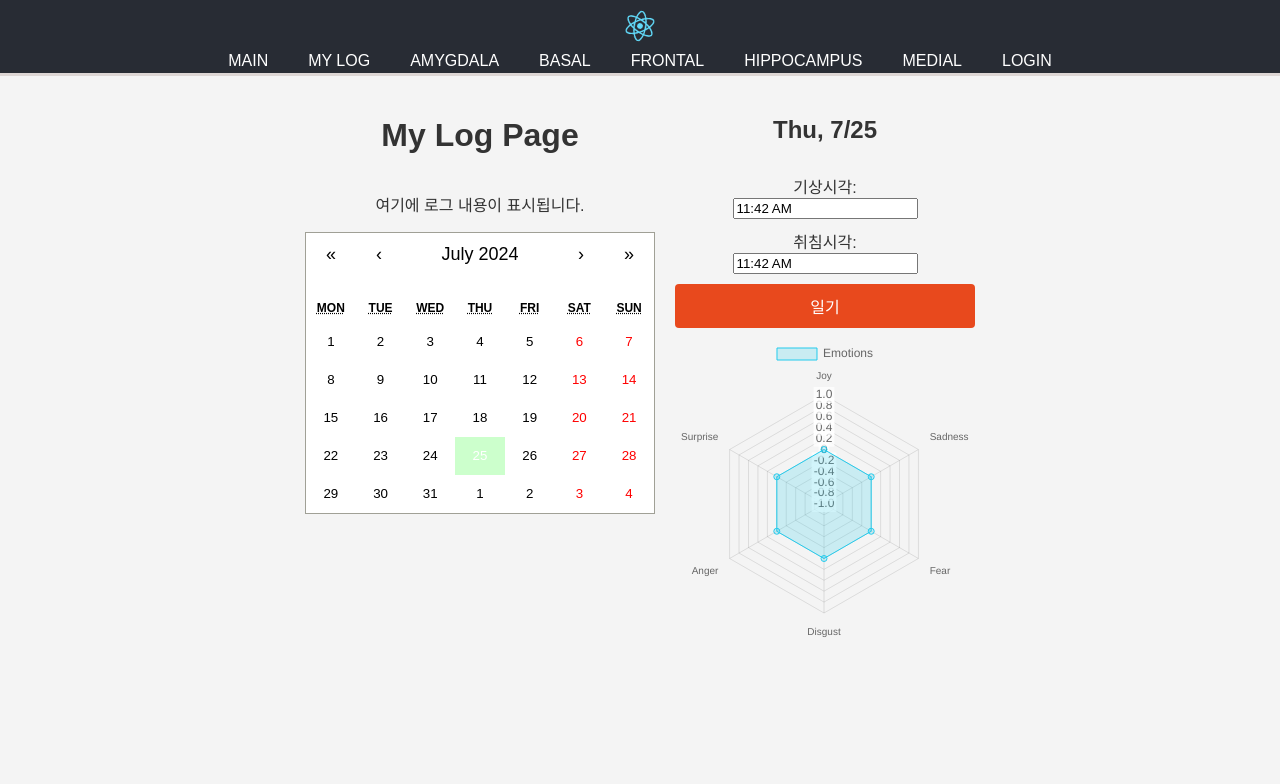
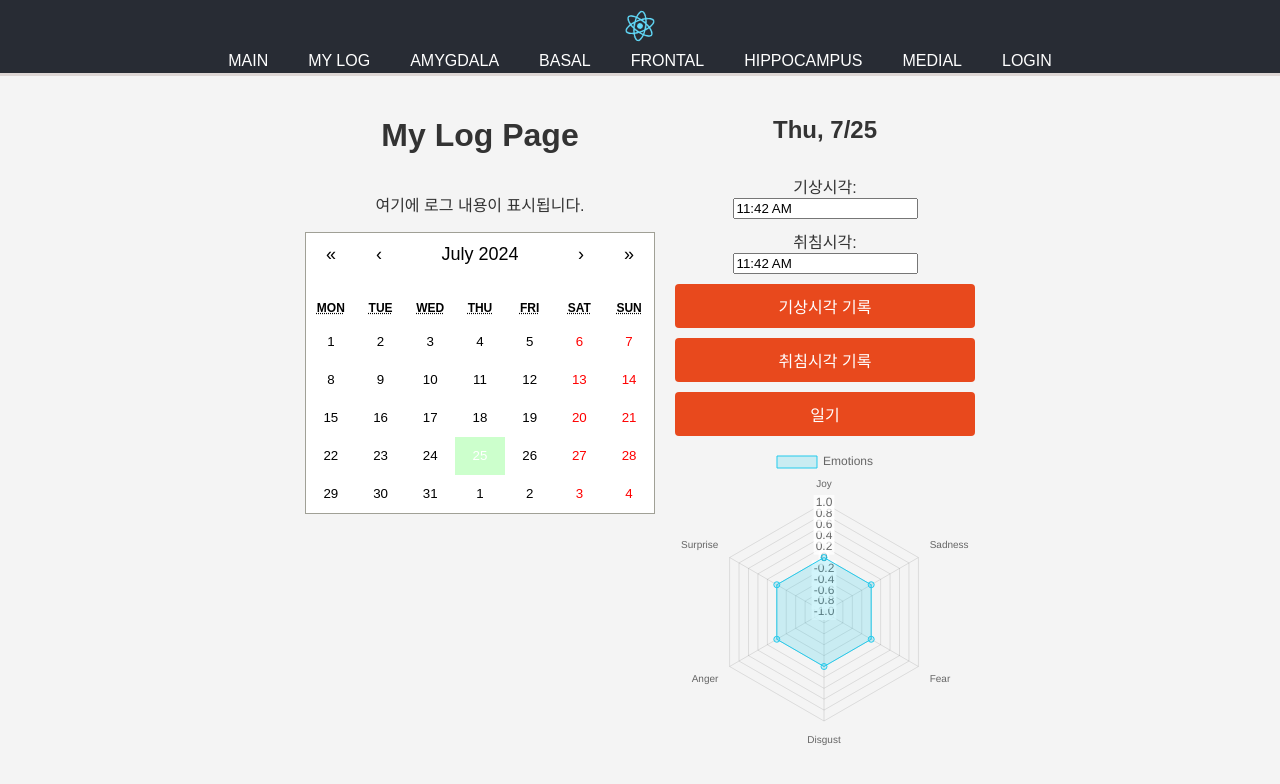
Before and after one commit to seohyj/2024-madcamp-week4-front, a React (Create React App) app in the folder my-front/: page /mylog in a window 1280 px wide. Shown: the top 784 px of the page. Built offline with nearby package versions, Linux system fonts and the light colour scheme.

Commit message:
Feat: diary, wake-time, sleep-time API 반영 (MyLog..js)

```diff
--- a/my-front/src/pages/MyLog.js
+++ b/my-front/src/pages/MyLog.js
@@ -1,4 +1,5 @@
 import React, { useState } from 'react';
+import axios from 'axios';
 import Calendar from 'react-calendar';
 import 'react-calendar/dist/Calendar.css';
 import styled from 'styled-components';
@@ -93,6 +94,8 @@ function MyLog() {
 
   const navigate = useNavigate();
 
+  const userId = 1; // 실제 사용자 ID를 가져와야 합니다
+
   const onChange = date => {
     setDate(date);
   };
@@ -141,6 +144,36 @@ function MyLog() {
     onClick: (event, elements) => handleClick(event, elements)
   };
 
+  // wake-time 기록
+  const handleRecordWakeTime = async() => {
+    const currentTume = new Date().toISOString();
+    const today = new Date().toISOString().split('T')[0]; //YYYY-MM-DD 형식으로 오늘 날짜 구하기
+
+    try {
+      const response = await axios.put(`http://localhost:3000/user-mylog/${userId}/${today}/wake-time`, {
+        wake_time: currentTume,
+      });
+      console.log('기상 시각 기록 성공:', response.data);
+    } catch (error) {
+      console.error('기상 시각 기록 실패:', error);
+    }
+  };
+
+  // sleep-time 기록
+  const handleRecordSleepTime = async() => {
+    const currentTume = new Date().toISOString();
+    const today = new Date().toISOString().split('T')[0]; //YYYY-MM-DD 형식으로 오늘 날짜 구하기
+
+    try {
+      const response = await axios.put(`http://localhost:3000/user-mylog/${userId}/${today}/sleep-time`, {
+        sleep_time: currentTume,
+      });
+      console.log('수면 시각 기록 성공:', response.data);
+    } catch (error) {
+      console.error('수면 시각 기록 실패:', error);
+    }
+  };
+
   return (
     <LogContainer>
       <CalendarContainer>
@@ -177,6 +210,8 @@ function MyLog() {
             dateFormat="h:mm aa"
           />
         </Label>
+        <Button onClick={handleRecordWakeTime}>기상시각 기록</Button>
+        <Button onClick={handleRecordSleepTime}>취침시각 기록</Button>
         <Button onClick={() => navigate('/writediary')}>일기</Button>
         <Radar data={radarData} options={radarOptions} />
       </InputContainer>
```
